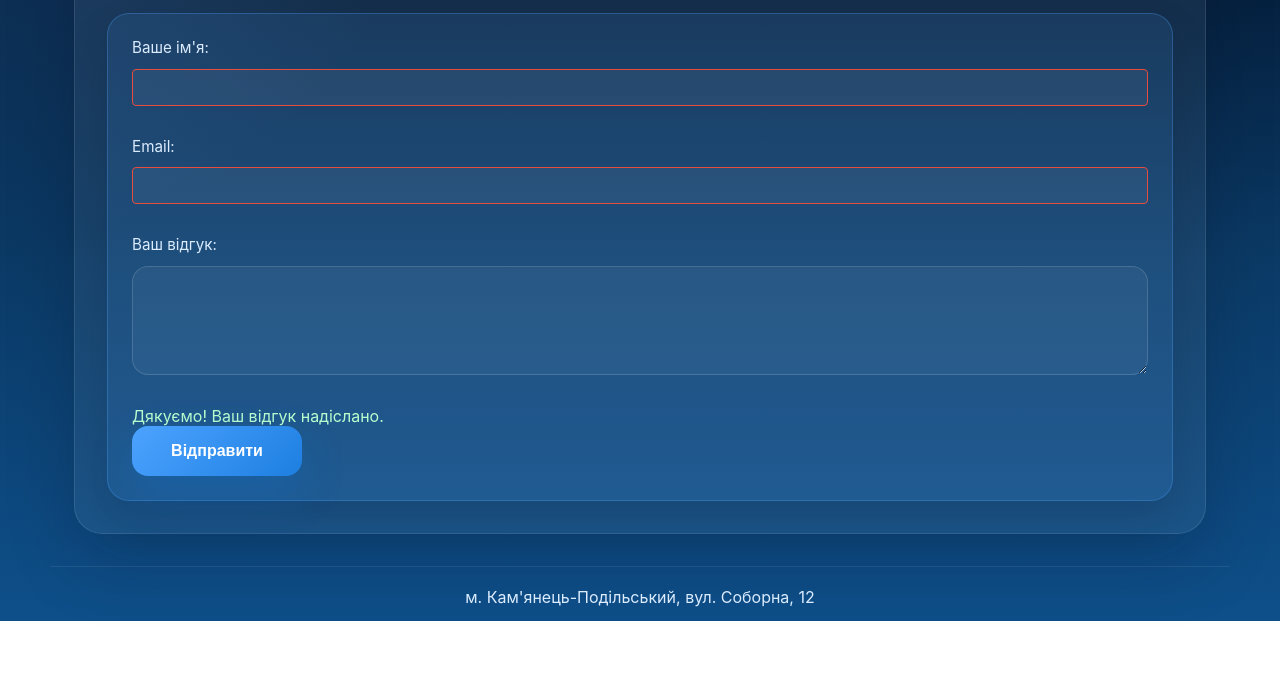
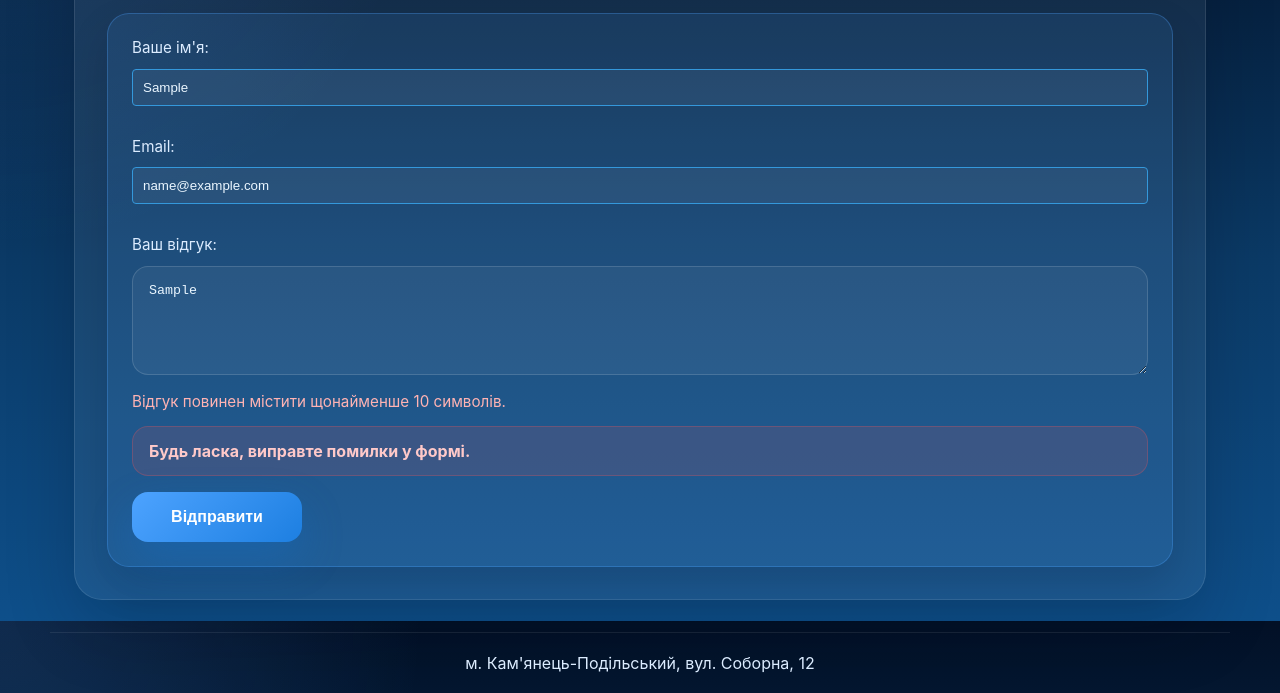
Before and after one commit to mlememm/wdwt_lab1, a plain HTML site: page feedback.html in a window 1280 px wide. Both pictures are taken after typing "Sample", "name@example.com", "Sample" into the empty fields and a click on the button "Відправити". Shown: the part 179-872 px from the top of the page. Before the commit the page ends 806 px from the top, so only its background shows below. Drawn offline with Linux system fonts and the light colour scheme.

Commit message:
changed script and style

```diff
--- a/css/style.css
+++ b/css/style.css
@@ -305,6 +305,31 @@ padding: 0 1rem;
     gap: 5px;
 }
 
+.field-error {
+    color: #ffb3b3;
+    margin-top: -0.25rem;
+    font-size: 0.95rem;
+}
+
+#error-message {
+    margin-bottom: 1rem;
+    padding: 0.9rem 1rem;
+    border-radius: 16px;
+    font-weight: 700;
+}
+
+.message-error {
+    color: #ffc9c9;
+    background: rgba(255, 80, 80, 0.12);
+    border: 1px solid rgba(255, 80, 80, 0.25);
+}
+
+.message-success {
+    color: #d5ffd9;
+    background: rgba(64, 196, 93, 0.14);
+    border: 1px solid rgba(118, 214, 117, 0.25);
+}
+
 input:required {
     border: var(--input-border);
     padding: 10px;
--- a/js/feedback.js
+++ b/js/feedback.js
@@ -4,23 +4,101 @@ document.addEventListener('DOMContentLoaded', function () {
 
     if (!form || !errorMessage) return;
 
+    const fields = {
+        userName: form.querySelector('#userName'),
+        userEmail: form.querySelector('#userEmail'),
+        comments: form.querySelector('#comments')
+    };
+
+    const validators = {
+        userName: value => {
+            if (!value.trim()) return 'Будь ласка, введіть ім’я.';
+            if (value.trim().length < 2) return 'Ім’я повинно містити щонайменше 2 символи.';
+            return '';
+        },
+        userEmail: value => {
+            if (!value.trim()) return 'Будь ласка, введіть email.';
+            const emailRegex = /^[^\s@]+@[^\s@]+\.[^\s@]+$/;
+            if (!emailRegex.test(value.trim())) return 'Будь ласка, введіть коректну email-адресу.';
+            return '';
+        },
+        comments: value => {
+            if (!value.trim()) return 'Будь ласка, напишіть свій відгук.';
+            if (value.trim().length < 10) return 'Відгук повинен містити щонайменше 10 символів.';
+            return '';
+        }
+    };
+
+    const clearFieldError = input => {
+        const errorNode = input.parentElement?.querySelector('.field-error');
+        if (errorNode) errorNode.remove();
+    };
+
+    const setFieldError = (input, message) => {
+        clearFieldError(input);
+        const errorNode = document.createElement('div');
+        errorNode.className = 'field-error';
+        errorNode.textContent = message;
+        input.parentElement?.appendChild(errorNode);
+    };
+
+    const clearAllErrors = () => {
+        errorMessage.textContent = '';
+        errorMessage.className = '';
+        Object.values(fields).forEach(clearFieldError);
+    };
+
+    const showStatusMessage = (message, type = 'error') => {
+        errorMessage.textContent = message;
+        errorMessage.classList.toggle('message-success', type === 'success');
+        errorMessage.classList.toggle('message-error', type !== 'success');
+    };
+
+    Object.values(fields).forEach(field => {
+        field.addEventListener('input', () => {
+            const error = validators[field.id]?.(field.value);
+            if (error) {
+                setFieldError(field, error);
+            } else {
+                clearFieldError(field);
+            }
+
+            if (!Object.values(fields).some(f => validators[f.id]?.(f.value))) {
+                showStatusMessage('', 'success');
+            }
+        });
+    });
+
     form.addEventListener('submit', function (event) {
         event.preventDefault();
-        errorMessage.textContent = '';
-        errorMessage.style.color = '';
+        clearAllErrors();
 
-        const userName = form.querySelector('#userName');
-        const userEmail = form.querySelector('#userEmail');
-        const comments = form.querySelector('#comments');
+        let hasErrors = false;
 
-        if (!userName.value.trim() || !userEmail.value.trim() || !comments.value.trim()) {
-            errorMessage.textContent = 'Будь ласка, заповніть усі поля перед відправкою.';
-            errorMessage.style.color = '#ffcccc';
+        Object.values(fields).forEach(field => {
+            const error = validators[field.id]?.(field.value);
+            if (error) {
+                setFieldError(field, error);
+                hasErrors = true;
+            }
+        });
+
+        if (hasErrors) {
+            showStatusMessage('Будь ласка, виправте помилки у формі.', 'error');
             return;
         }
 
-        errorMessage.textContent = 'Дякуємо! Ваш відгук надіслано.';
-        errorMessage.style.color = '#b9ffce';
-        form.reset();
+        const submitButton = form.querySelector('button[type="submit"]');
+        submitButton.disabled = true;
+        submitButton.textContent = 'Надсилається...';
+        showStatusMessage('Надсилаємо форму...', 'success');
+
+        setTimeout(() => {
+            form.reset();
+            clearAllErrors();
+            showStatusMessage('Дякуємо! Ваш відгук успішно надіслано.', 'success');
+            submitButton.disabled = false;
+            submitButton.textContent = 'Відправити';
+        }, 1200);
     });
 });
```
